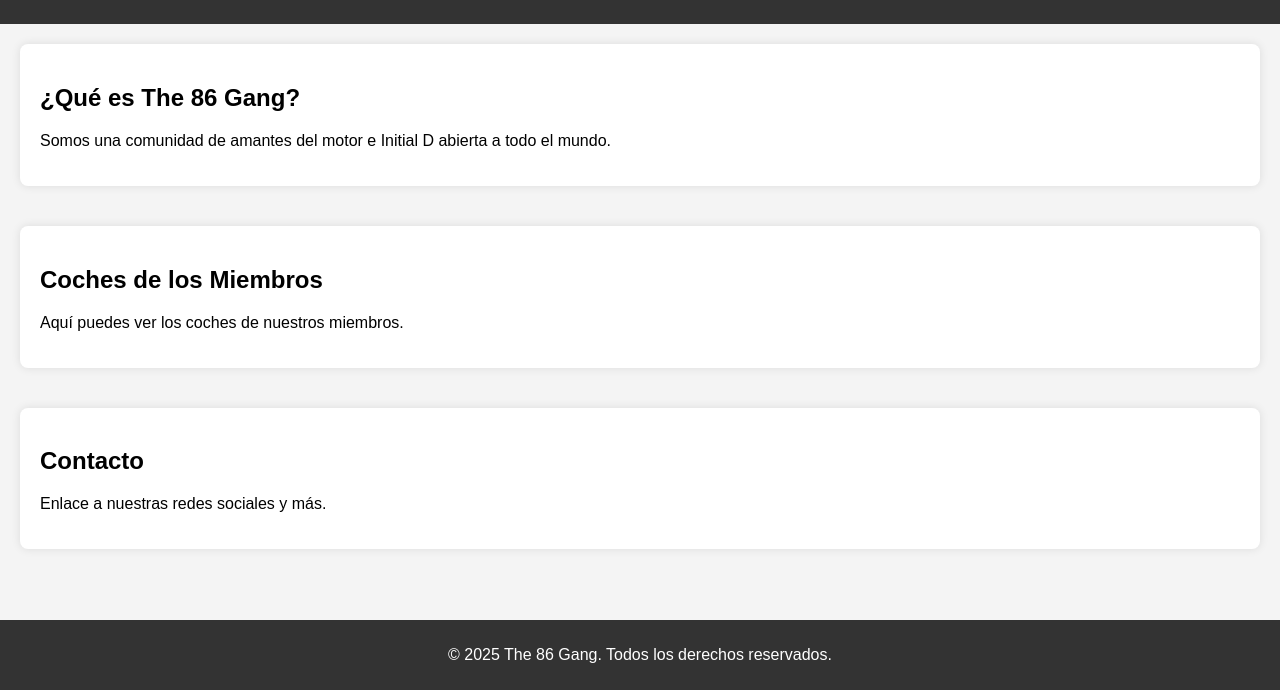
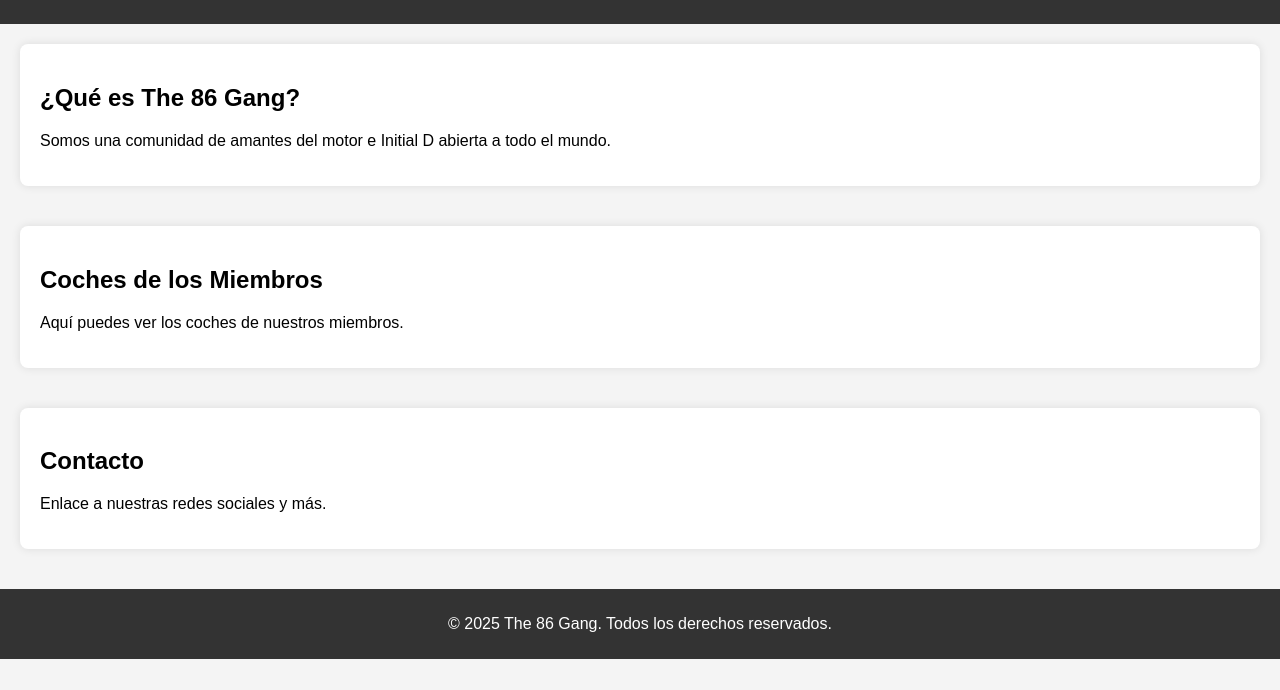
Before and after one commit to HondaCivicMA9J30/the86gang.github.io, a plain HTML site: page index.html in a window 1280 px wide. Shown: the part 110-800 px from the top of the page. Drawn offline with Linux system fonts and the light colour scheme.

Commit message:
Corregir el solapamiento del footer

```diff
--- a/css/styles.css
+++ b/css/styles.css
@@ -55,12 +55,17 @@ body {
 /* El contenido principal debe ocupar todo el espacio disponible */
 main {
     flex-grow: 1;
+    padding-bottom: 50px; /* Esto asegura que no haya solapamiento con el footer */
 }
 
+/* Footer con un poco más de espacio */
 footer {
     background-color: #333;
     color: white;
     text-align: center;
     padding: 10px 0;
-    margin-top: 30px; /* Asegura que haya un poco de espacio sobre el pie de página */
+    margin-top: 20px; /* Añade margen al footer para que no esté justo debajo del contenido */
+    position: sticky;
+    bottom: 0;
+    width: 100%;
 }
```
